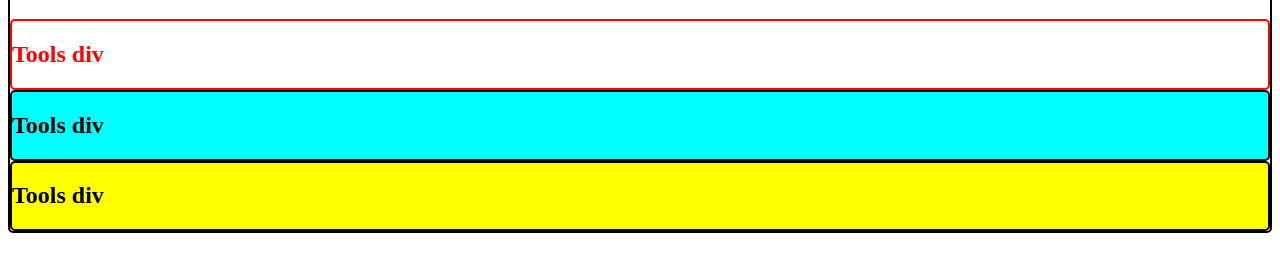
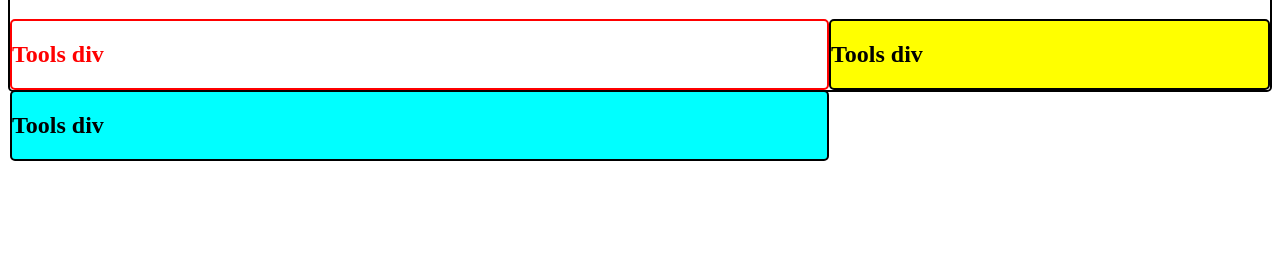
Before and after one commit to markhutch/corso, a website: page ui/main.reel/main.html in a window 1280 px wide. Shown: the part 71-342 px from the top of the page. Drawn offline with Linux system fonts and the light colour scheme.

Commit message:
Update components

```diff
--- a/ui/main.reel/main.css
+++ b/ui/main.reel/main.css
@@ -18,3 +18,11 @@ div.Preview {
     border: 2px solid;
     border-radius: 5px;
 }
+#left{
+    float:left;
+    width:65%;
+    overflow:hidden;
+}
+#right{
+    overflow:hidden;
+}
--- a/ui/main.reel/main.html
+++ b/ui/main.reel/main.html
@@ -19,9 +19,11 @@
 <body>
     <div data-montage-id="main" data-montage-skin="light" class="Main">
         <h1>Main div</h1>
-        <div class="Tools"><h2>Tools div</h2></div>
-        <div class="Preview"><h2>Tools div</h2></div>
-        <div class="Stage"><h2>Tools div</h2></div>
+        <div id="left">    <!-- group Tools and Preview together -->
+            <div class="Tools"><h2>Tools div</h2></div>
+            <div class="Preview"><h2>Tools div</h2></div>
+        </div>
+        <div class="Stage" id="right"><h2>Tools div</h2></div>
     </div>
 </body>
 </html>
```
